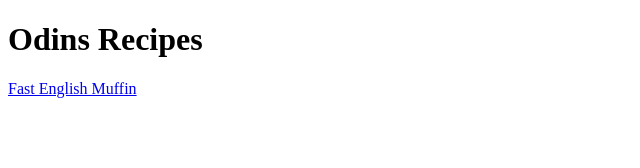
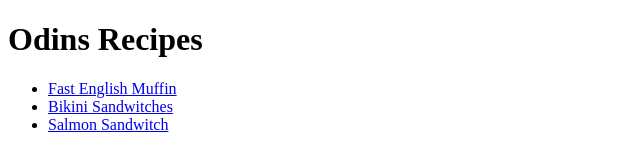
Before and after one commit to Josh-DK-git/odin-recipes, a plain HTML site: page index.html in a window 1280 px wide. Shown: the whole page, without its empty margins (0-640 px from the left). Drawn offline with Linux system fonts and the light colour scheme.

Commit message:
created the link to salmon.html

```diff
--- a/index.html
+++ b/index.html
@@ -10,7 +10,17 @@
     <nav></nav>
     <main>
         <h1>Odins Recipes</h1>
-        <a href="./recipes/muffin.html" rel="noreferrer" target="_blank">Fast English Muffin</a>
+        <ul>
+            <li>
+                <a href="./recipes/muffin.html" rel="noreferrer" target="_blank">Fast English Muffin</a>
+            </li>
+            <li>
+                <a href="./recipes/sandwitch.html" rel="nonreferrer" target="_blank">Bikini Sandwitches</a>
+            </li>
+            <li>
+                <a href="./recipes/salmon.html" rel="nonreferrer" target="_blank">Salmon Sandwitch</a>
+            </li>
+        </ul>
     </main>
     <footer></footer>
 </body>
```
